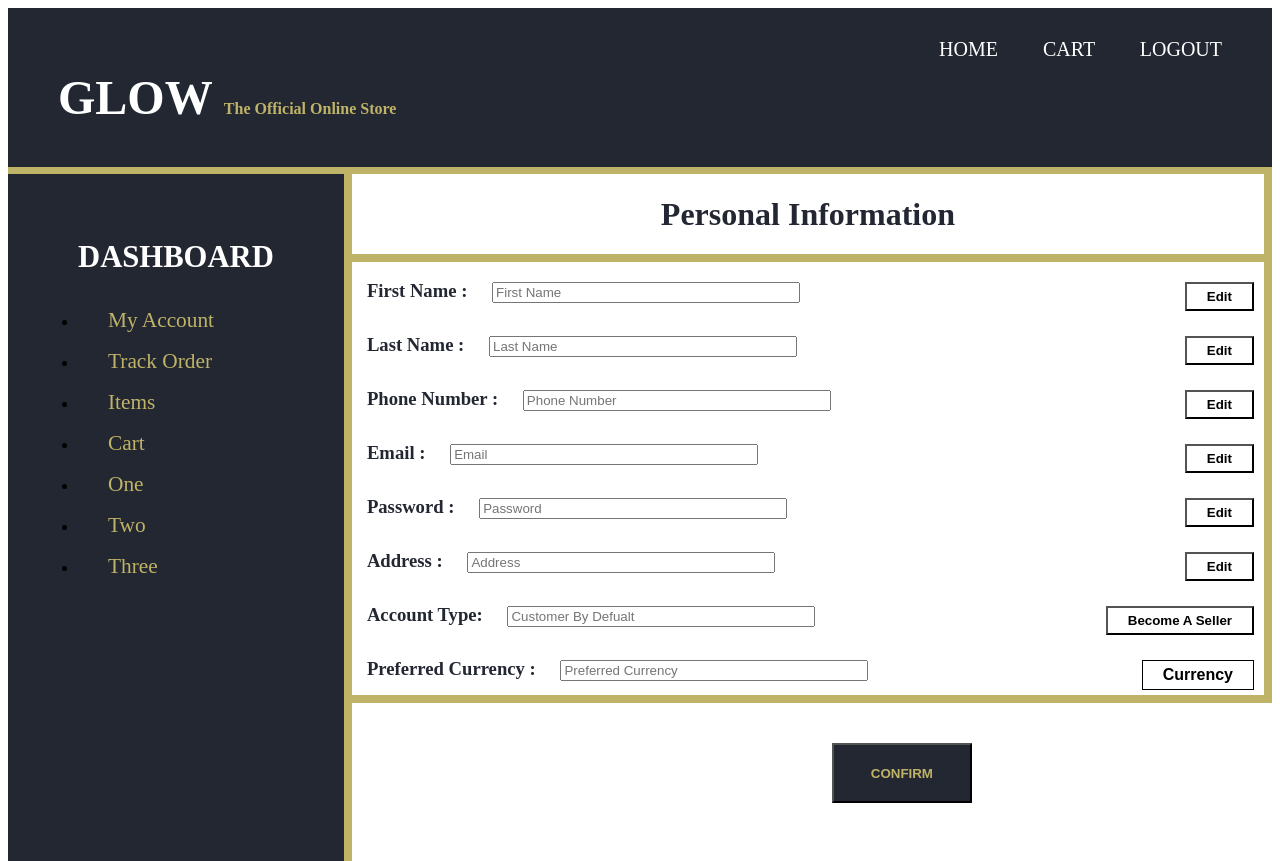
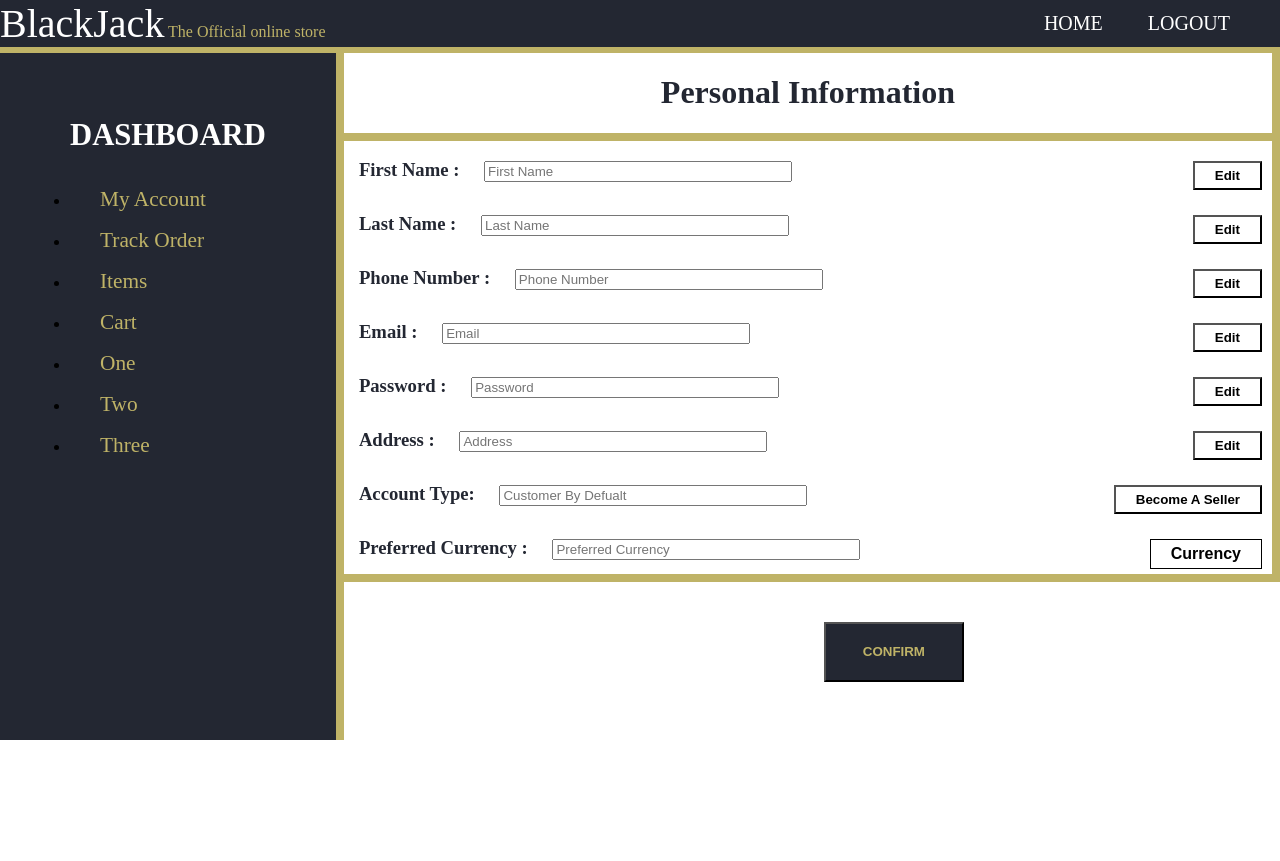
Before and after one commit to MedoOnlyOne/BlackJack, a Django app: template users/templates/users/Dashboard.html in a window 1280 px wide. After the commit the page ends 740 px from the top, so only its background shows below. Run offline with Django 3.2, Linux system fonts and the light colour scheme; the template is opened without the code that fills it, so the values that code supplies are empty.

Commit message:
Integrating 3

```diff
--- a/Moussa's Work2/Product Form/form.html
+++ b/Moussa's Work2/Product Form/form.html
@@ -34,7 +34,7 @@
           margin-left: 6%;
           margin-bottom: 0%;
           margin-top: 5%;
-          border:6px solid #232732;
+          border:6px solid #BFB367;
           border-radius: 5px;
         }
       p{
@@ -107,6 +107,7 @@ input[type="text"] {
 #header {
   background-color: #232732;
   height: 50px;
+  border-bottom:  #BFB367 6px solid;
 }
 h8 {
   color: #BFB367;
--- a/users/templates/users/Dashboard.html
+++ b/users/templates/users/Dashboard.html
@@ -3,18 +3,19 @@
 {% block title %} Dashboard {% endblock %}
 {% block body %}
 <style>
+  body
+  {
+    margin:0px;
+  }
   .Container {
     overflow: hidden;
-}
+  }
 
   header{
     background-color: #232732;
     color: #ffffff;
-    padding-top: 30px;
-    padding-bottom: 10px;
-    min-height: 70px;
-    border-bottom: #BFB367 7px solid;
-}
+    border-bottom: #BFB367 6px solid;
+  }
 
   header #webname {
     font-weight: bold;
@@ -23,7 +24,7 @@
     float: left;
     margin-left: 50px;
 
-    }
+  }
 
 header .official  {
   color: #BFB367;
@@ -182,7 +183,20 @@ header a{
   .dropdown-content {
     right: 0;
   }
-
+  h8 {
+  color: #BFB367;
+  margin-top: 10%;
+  margin-bottom: 5%;
+  display:inline;
+  }
+  h7 {
+  font-size: 40px;
+  color: white;
+  display:inline;
+  }
+#header{
+  display:inline-block;
+}
 
 </style>
 
@@ -192,12 +206,14 @@ header a{
 <body>
 
   <header>
-      <div class="Container";>
-          <h1 id="webname"> GLOW <span class="official">The Official Online Store </span></h1>
+      <div class="Container">
+          <div id="header">
+        <h7 id="hhh">BlackJack</h7>
+        <h8>The Official online store </h8>
+     </div>
 
-  <nav> <ul>
+  <nav> <ul style="margin-top:12px;">
       <li> <a href="#"> Home </a> </li>
-      <li> <a href="#"> Cart </a> </li>
       <li> <a href="{% url 'logout' %}">  Logout  </a> </li>
   </ul> </nav>
       </div>
```
Also changed, not shown: users/templates/users/Log In.html (deleted, +0 -93 lines), users/templates/users/login.html (+86 -11 lines), users/views.py (+2 -30 lines), db.sqlite3.
